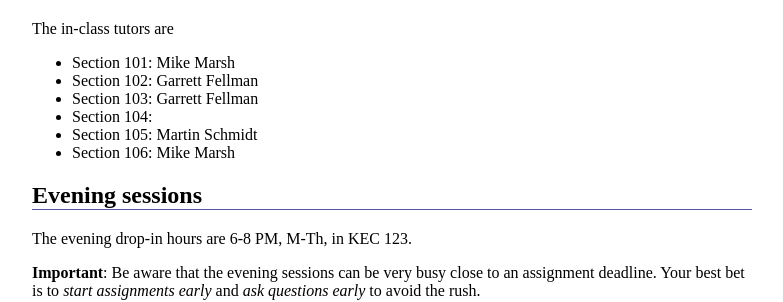
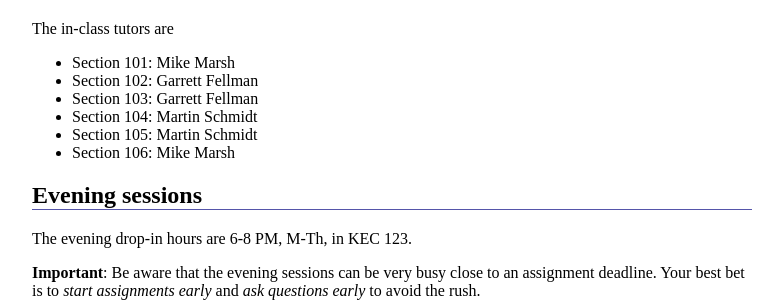
Before and after one commit to ycpcs/cs101-spring2015, a Jekyll site: the page built from tutoring.md, in a window 1280 px wide. Shown: the part 341-643 px from the top of the page, without its empty margins (248-1031 px from the left). Built offline with Jekyll 4.4.1, drawn with Linux system fonts in a browser that asks for light colours; Markdown is read by kramdown in place of the engine named in the settings.

Commit message:
filled remaining in-class tutoring slot

```diff
--- a/tutoring.md
+++ b/tutoring.md
@@ -21,7 +21,7 @@ The in-class tutors are
 * Section 101: Mike Marsh
 * Section 102: Garrett Fellman
 * Section 103: Garrett Fellman
-* Section 104:
+* Section 104: Martin Schmidt
 * Section 105: Martin Schmidt
 * Section 106: Mike Marsh
 
```
